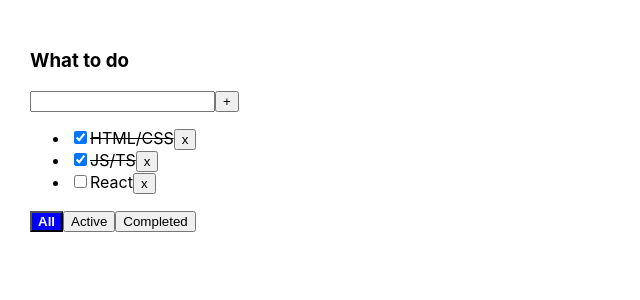
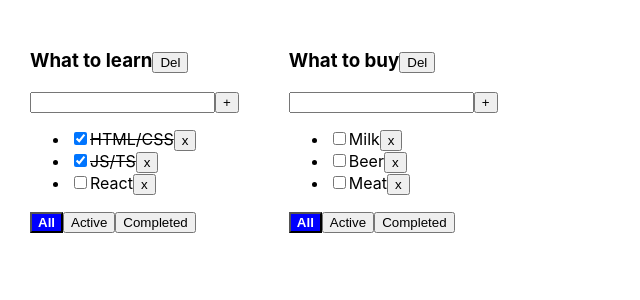
Before and after one commit to Arturp1994/it-incubator-todolist, a React (Create React App) app: page / in a window 1280 px wide. Shown: the top 300 px of the page, without its empty margins (0-640 px from the left). Built offline with nearby package versions, Linux system fonts and the light colour scheme.

Commit message:
Todo list lesson 5

```diff
--- a/src/App.tsx
+++ b/src/App.tsx
@@ -3,68 +3,103 @@ import './App.css';
 import TodoList, {TaskType} from "./TodoList";
 import {v1} from "uuid";
 
+
+type TodoListType = {
+    id: string
+    title: string
+    filter: FilterValuesType
+}
+
+type TaskStateType = {
+    [todolistID: string]: Array<TaskType>
+}
+
 export type FilterValuesType = 'all' | 'active' | 'completed'
 
 function App() {
 
-    const [tasks, setTasks]  = useState <Array<TaskType>>( [ //state, setState
-        {id: v1(), title: "HTML/CSS", isDone: true},
-        {id: v1(), title: "JS/TS", isDone: true},
-        {id: v1(), title: "React", isDone: false},
+    const todolistID_1 = v1()
+    const todolistID_2 = v1()
+
+    const [todolists, setTodolists] = useState<Array<TodoListType>>([
+        {id: todolistID_1, title: 'What to learn', filter: 'all'},
+        {id: todolistID_2, title: 'What to buy', filter: 'all'},
     ])
+    const [tasks, setTasks] = useState<TaskStateType>({
+        [todolistID_1]: [
+            {id: v1(), title: "HTML/CSS", isDone: true},
+            {id: v1(), title: "JS/TS", isDone: true},
+            {id: v1(), title: "React", isDone: false},
+        ],
+        [todolistID_2]: [
+            {id: v1(), title: "Milk", isDone: false},
+            {id: v1(), title: "Beer", isDone: false},
+            {id: v1(), title: "Meat", isDone: false},
+        ]
+    })
 
-    let stateWillBack = tasks
 
-    const removeTask = (taskID: string) => {
-      const filteredTasks= tasks.filter(t => t.id !== taskID)
-        stateWillBack = tasks
-        setTasks(filteredTasks)
+    const removeTask = (taskID: string, todolistID: string) => {
+        const copyTasks = {...tasks}
+        copyTasks[todolistID] = tasks[todolistID].filter(t=> t.id !==taskID)
+        setTasks(copyTasks)
     }
-
-    const addTask = (title: string) => {
+    const addTask = (title: string, todolistID: string) => {
         const newTask: TaskType = {
-            id:v1(),
+            id: v1(),
             title: title,
             isDone: false
         }
-        stateWillBack = tasks
-        setTasks([newTask,...tasks])
-}
-    const setLastState = () => {
-        setTasks(stateWillBack)
+        const copyTasks = {...tasks}
+        copyTasks[todolistID] = [newTask, ...tasks[todolistID]]
+        setTasks(copyTasks)
     }
-    const changeTodoListFilter = (filter: FilterValuesType) => {
-        setFilter(filter)
+    const changeTaskStatus = (taskID: string, isDone: boolean, todolistID: string) => {
+        const copyTasks = {...tasks}
+        copyTasks[todolistID] = tasks[todolistID].map(t => t.id === taskID ? {...t, isDone: isDone} : t)
+        setTasks(copyTasks)
+    }
+    const changeTodoListFilter = (filter: FilterValuesType, todolistID: string) => {
+        setTodolists(todolists.map(tl=>tl.id === todolistID ? {...tl, filter: filter}: tl))
+    }
+    const removeTodolist = (todolistID: string) =>{
+        setTodolists(todolists.filter(tl=>tl.id !== todolistID))
+        delete tasks[todolistID]
     }
 
-    const changeTaskStatus = (taskID:string, isDone:boolean)=> {
-        setTasks(tasks.map(t => t.id ===taskID ? {...t, isDone: isDone} : t))
-    }
+    //UI
+    const todolistsComponents = todolists.map(tl=> {
+        let tasksForRender;
+        switch (tl.filter) {
+            case "active":
+                tasksForRender = tasks[tl.id].filter(t=>!t.isDone)
+                break
+            case "completed":
+                tasksForRender = tasks[tl.id].filter(t=>!t.isDone)
+                break
+            default:
+                tasksForRender = tasks[tl.id]
+        }
 
-
-    const [filter, setFilter] = useState<FilterValuesType>('all')
-
-    let tasksForRender = tasks
-    if(filter === 'active'){
-        tasksForRender = tasks.filter(t => t.isDone === false)
-    };
-    if(filter === 'completed'){
-        tasksForRender = tasks.filter(t => t.isDone === true)
-    };
-
-    return (
-        <div className="App">
+        return(
             <TodoList
-                title={'What to do'}
+                key={tl.id}
+                id={tl.id}
+                title={tl.title}
+                filter={tl.filter}
                 tasks={tasksForRender}
                 addTask={addTask}
                 removeTask={removeTask}
                 changeTodoListFilter={changeTodoListFilter}
-                setLastState={setLastState}
                 changeTaskStatus={changeTaskStatus}
-                filter={filter}
-            />
+                removeTodolist={removeTodolist}
+            />)
+    })
 
+
+    return (
+        <div className="App">
+            {todolistsComponents}
         </div>
     );
 }
--- a/src/TodoList.tsx
+++ b/src/TodoList.tsx
@@ -9,14 +9,15 @@ export type TaskType = {
 }
 
 type TodoListPropsType = {
+    id: string
     title: string
     tasks: Array<TaskType>
-    removeTask: (taskID: string) => void
+    removeTask: (taskID: string, todolistID: string) => void
     filter: FilterValuesType
-    changeTodoListFilter: (filter: FilterValuesType) => void
-    addTask: (title: string) => void
-    changeTaskStatus: (taskID:string, isDone:boolean) =>void
-    setLastState: () => void
+    changeTodoListFilter: (filter: FilterValuesType, todolistID: string) => void
+    addTask: (title: string, todolistID: string) => void
+    changeTaskStatus: (taskID: string, isDone: boolean, todolistID: string) => void
+    removeTodolist: (todolistID: string) => void
 }
 
 const TodoList = (props: TodoListPropsType) => {
@@ -24,10 +25,10 @@ const TodoList = (props: TodoListPropsType) => {
     const [error, setError] = useState<boolean>(false)
 
     const tasksJSX = props.tasks.length ? props.tasks.map(t => {
-        const removeTask = ()=> props.removeTask(t.id)
-        const changeTaskStatus = (e: ChangeEvent<HTMLInputElement>)=>props.changeTaskStatus(t.id, e.currentTarget.checked)
-        const taskClasses=[]
-        if (t.isDone)taskClasses.push('isDone')
+            const removeTask = () => props.removeTask(t.id, props.id)
+            const changeTaskStatus = (e: ChangeEvent<HTMLInputElement>) => props.changeTaskStatus(t.id, e.currentTarget.checked, props.id)
+            const taskClasses = []
+            if (t.isDone) taskClasses.push('isDone')
 
             return (
                 <li key={t.id}><input
@@ -42,18 +43,19 @@ const TodoList = (props: TodoListPropsType) => {
             )
         })
         : <span>Create your first task!</span>
+
     const addTask = () => {
-        const trimmedTitle= title.trim()
+        const trimmedTitle = title.trim()
         if (trimmedTitle) {
-            props.addTask(trimmedTitle)
+            props.addTask(trimmedTitle, props.id)
         } else {
             setError(true)
         }
         setTitle("")
     }
 
-    const getOnClickHandler = (filter: FilterValuesType)=> {
-        return ()=> props.changeTodoListFilter(filter)
+    const getOnClickHandler = (filter: FilterValuesType) => {
+        return () => props.changeTodoListFilter(filter, props.id)
     }
 
 
@@ -64,11 +66,15 @@ const TodoList = (props: TodoListPropsType) => {
         setTitle(e.currentTarget.value)
         error && setError(false)
     }
-
+    const removeTodoList = () => {
+      props.removeTodolist(props.id)
+    }
     return (
         <div>
             <h3>
-                {props.title}</h3>
+                {props.title}
+                <button onClick={removeTodoList}>Del</button>
+            </h3>
             <div>
                 <input value={title}
                        onChange={onChangeSetTitle}
@@ -84,13 +90,16 @@ const TodoList = (props: TodoListPropsType) => {
             <div>
                 <button
                     className={props.filter === "all" ? 'active' : ''}
-                    onClick={getOnClickHandler('all')}>All</button>
+                    onClick={getOnClickHandler('all')}>All
+                </button>
                 <button
                     className={props.filter === "active" ? 'active' : ''}
-                    onClick={getOnClickHandler('active')}>Active</button>
+                    onClick={getOnClickHandler('active')}>Active
+                </button>
                 <button
                     className={props.filter === "completed" ? 'active' : ''}
-                    onClick={getOnClickHandler('completed')}>Completed</button>
+                    onClick={getOnClickHandler('completed')}>Completed
+                </button>
             </div>
         </div>
     );
```
Lines whose indentation alone changed are shown as unchanged.
